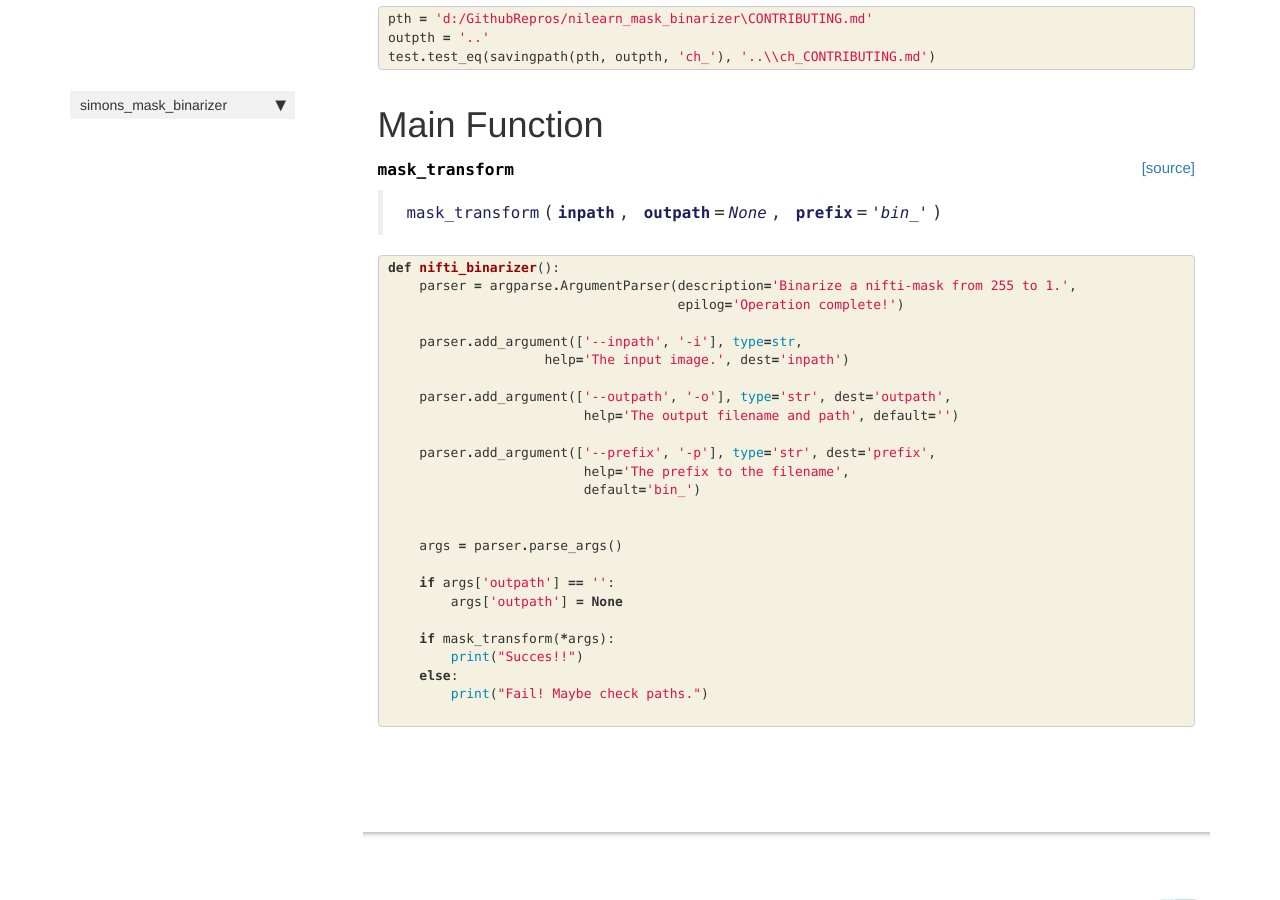
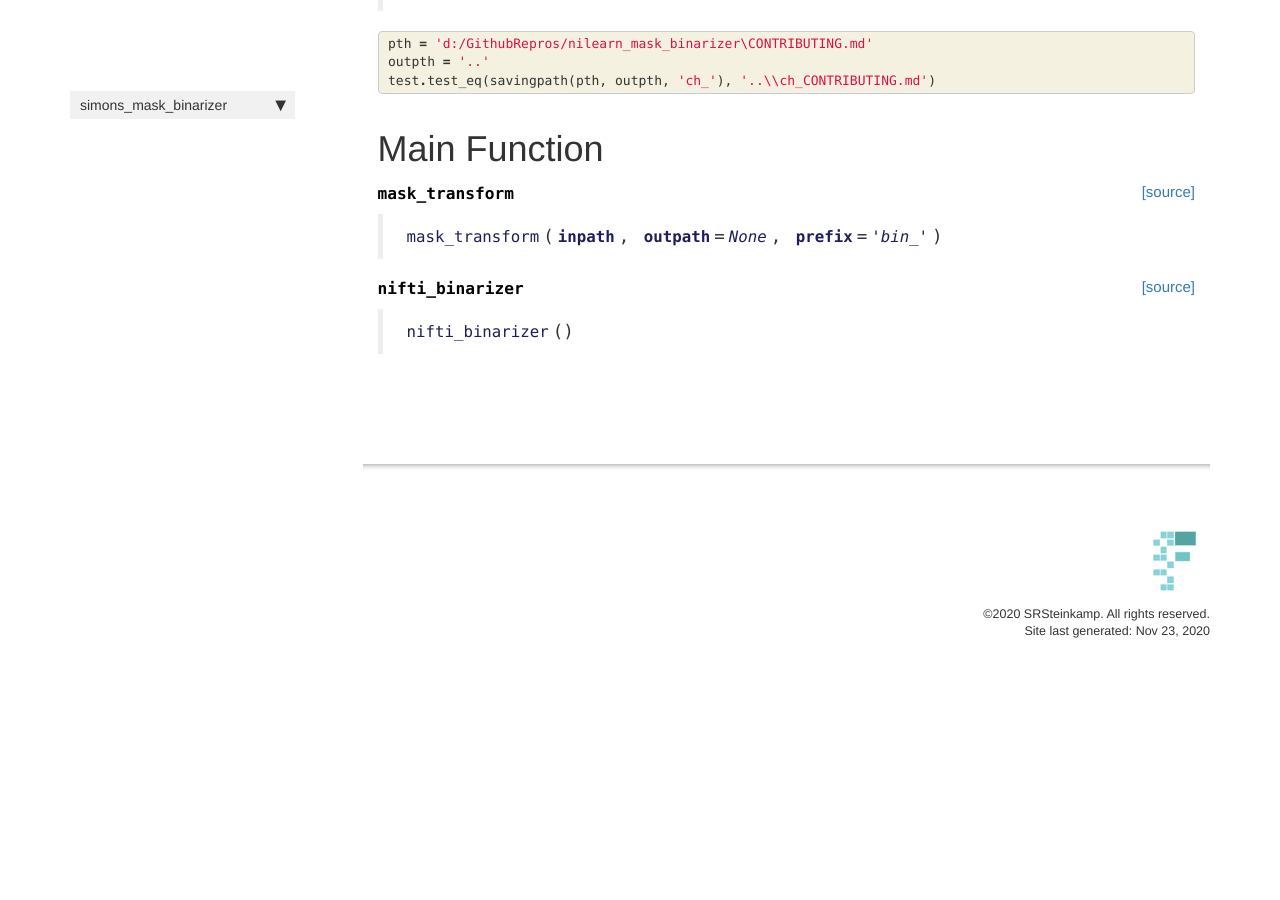
Before and after one commit to SRSteinkamp/simons_mask_binarizer, a Jekyll site: the page built from docs/mask_transform.html, in a window 1280 px wide and 900 px high, scrolled down 1628 px. Built offline with Jekyll 4.4.1, drawn with Linux system fonts in a browser that asks for light colours; nearby versions of some CDN libraries; comment, search, counter and statistics services are not loaded; after the commit the page ends 2319 px from its top, so only the background shows below that.

Commit message:
changed docs

```diff
--- a/docs/mask_transform.html
+++ b/docs/mask_transform.html
@@ -53,7 +53,7 @@ nb_path: "00_mask_transform.ipynb"
 
 
 <div class="output_markdown rendered_html output_subarea ">
-<h4 id="binarize_mask" class="doc_header"><code>binarize_mask</code><a href="https://github.com/SRSteinkamp/nilearn_mask_binarizer/tree/master/nilearn_mask_binarizer/mask_transform.py#L15" class="source_link" style="float:right">[source]</a></h4><blockquote><p><code>binarize_mask</code>(<strong><code>input_image</code></strong>)</p>
+<h4 id="binarize_mask" class="doc_header"><code>binarize_mask</code><a href="https://github.com/SRSteinkamp/simons_mask_binarizer/tree/master/simons_mask_binarizer/mask_transform.py#L15" class="source_link" style="float:right">[source]</a></h4><blockquote><p><code>binarize_mask</code>(<strong><code>input_image</code></strong>)</p>
 </blockquote>
 
 </div>
@@ -103,7 +103,7 @@ nb_path: "00_mask_transform.ipynb"
 
 
 <div class="output_markdown rendered_html output_subarea ">
-<h4 id="data_loader" class="doc_header"><code>data_loader</code><a href="https://github.com/SRSteinkamp/nilearn_mask_binarizer/tree/master/nilearn_mask_binarizer/mask_transform.py#L21" class="source_link" style="float:right">[source]</a></h4><blockquote><p><code>data_loader</code>(<strong><code>inpath</code></strong>)</p>
+<h4 id="data_loader" class="doc_header"><code>data_loader</code><a href="https://github.com/SRSteinkamp/simons_mask_binarizer/tree/master/simons_mask_binarizer/mask_transform.py#L21" class="source_link" style="float:right">[source]</a></h4><blockquote><p><code>data_loader</code>(<strong><code>inpath</code></strong>)</p>
 </blockquote>
 
 </div>
@@ -134,7 +134,7 @@ nb_path: "00_mask_transform.ipynb"
 
 
 <div class="output_markdown rendered_html output_subarea ">
-<h4 id="data_saver" class="doc_header"><code>data_saver</code><a href="https://github.com/SRSteinkamp/nilearn_mask_binarizer/tree/master/nilearn_mask_binarizer/mask_transform.py#L25" class="source_link" style="float:right">[source]</a></h4><blockquote><p><code>data_saver</code>(<strong><code>nifti</code></strong>, <strong><code>outpath</code></strong>)</p>
+<h4 id="data_saver" class="doc_header"><code>data_saver</code><a href="https://github.com/SRSteinkamp/simons_mask_binarizer/tree/master/simons_mask_binarizer/mask_transform.py#L25" class="source_link" style="float:right">[source]</a></h4><blockquote><p><code>data_saver</code>(<strong><code>nifti</code></strong>, <strong><code>outpath</code></strong>)</p>
 </blockquote>
 
 </div>
@@ -172,7 +172,7 @@ nb_path: "00_mask_transform.ipynb"
 
 
 <div class="output_markdown rendered_html output_subarea ">
-<h4 id="outpath_from_inpath" class="doc_header"><code>outpath_from_inpath</code><a href="https://github.com/SRSteinkamp/nilearn_mask_binarizer/tree/master/nilearn_mask_binarizer/mask_transform.py#L33" class="source_link" style="float:right">[source]</a></h4><blockquote><p><code>outpath_from_inpath</code>(<strong><code>inpath</code></strong>)</p>
+<h4 id="outpath_from_inpath" class="doc_header"><code>outpath_from_inpath</code><a href="https://github.com/SRSteinkamp/simons_mask_binarizer/tree/master/simons_mask_binarizer/mask_transform.py#L33" class="source_link" style="float:right">[source]</a></h4><blockquote><p><code>outpath_from_inpath</code>(<strong><code>inpath</code></strong>)</p>
 </blockquote>
 
 </div>
@@ -203,7 +203,7 @@ nb_path: "00_mask_transform.ipynb"
 
 
 <div class="output_markdown rendered_html output_subarea ">
-<h4 id="check_outpath" class="doc_header"><code>check_outpath</code><a href="https://github.com/SRSteinkamp/nilearn_mask_binarizer/tree/master/nilearn_mask_binarizer/mask_transform.py#L38" class="source_link" style="float:right">[source]</a></h4><blockquote><p><code>check_outpath</code>(<strong><code>outpath</code></strong>)</p>
+<h4 id="check_outpath" class="doc_header"><code>check_outpath</code><a href="https://github.com/SRSteinkamp/simons_mask_binarizer/tree/master/simons_mask_binarizer/mask_transform.py#L38" class="source_link" style="float:right">[source]</a></h4><blockquote><p><code>check_outpath</code>(<strong><code>outpath</code></strong>)</p>
 </blockquote>
 
 </div>
@@ -234,7 +234,7 @@ nb_path: "00_mask_transform.ipynb"
 
 
 <div class="output_markdown rendered_html output_subarea ">
-<h4 id="create_outpath" class="doc_header"><code>create_outpath</code><a href="https://github.com/SRSteinkamp/nilearn_mask_binarizer/tree/master/nilearn_mask_binarizer/mask_transform.py#L45" class="source_link" style="float:right">[source]</a></h4><blockquote><p><code>create_outpath</code>(<strong><code>imagename</code></strong>, <strong><code>outpath</code></strong>, <strong><code>prefix</code></strong>)</p>
+<h4 id="create_outpath" class="doc_header"><code>create_outpath</code><a href="https://github.com/SRSteinkamp/simons_mask_binarizer/tree/master/simons_mask_binarizer/mask_transform.py#L45" class="source_link" style="float:right">[source]</a></h4><blockquote><p><code>create_outpath</code>(<strong><code>imagename</code></strong>, <strong><code>outpath</code></strong>, <strong><code>prefix</code></strong>)</p>
 </blockquote>
 
 </div>
@@ -290,7 +290,7 @@ nb_path: "00_mask_transform.ipynb"
 
 
 <div class="output_markdown rendered_html output_subarea ">
-<h4 id="savingpath" class="doc_header"><code>savingpath</code><a href="https://github.com/SRSteinkamp/nilearn_mask_binarizer/tree/master/nilearn_mask_binarizer/mask_transform.py#L53" class="source_link" style="float:right">[source]</a></h4><blockquote><p><code>savingpath</code>(<strong><code>inpath</code></strong>, <strong><code>outpath</code></strong>=<em><code>None</code></em>, <strong><code>prefix</code></strong>=<em><code>'bin_'</code></em>)</p>
+<h4 id="savingpath" class="doc_header"><code>savingpath</code><a href="https://github.com/SRSteinkamp/simons_mask_binarizer/tree/master/simons_mask_binarizer/mask_transform.py#L53" class="source_link" style="float:right">[source]</a></h4><blockquote><p><code>savingpath</code>(<strong><code>inpath</code></strong>, <strong><code>outpath</code></strong>=<em><code>None</code></em>, <strong><code>prefix</code></strong>=<em><code>'bin_'</code></em>)</p>
 </blockquote>
 
 </div>
@@ -346,7 +346,7 @@ nb_path: "00_mask_transform.ipynb"
 
 
 <div class="output_markdown rendered_html output_subarea ">
-<h4 id="mask_transform" class="doc_header"><code>mask_transform</code><a href="https://github.com/SRSteinkamp/nilearn_mask_binarizer/tree/master/nilearn_mask_binarizer/mask_transform.py#L64" class="source_link" style="float:right">[source]</a></h4><blockquote><p><code>mask_transform</code>(<strong><code>inpath</code></strong>, <strong><code>outpath</code></strong>=<em><code>None</code></em>, <strong><code>prefix</code></strong>=<em><code>'bin_'</code></em>)</p>
+<h4 id="mask_transform" class="doc_header"><code>mask_transform</code><a href="https://github.com/SRSteinkamp/simons_mask_binarizer/tree/master/simons_mask_binarizer/mask_transform.py#L64" class="source_link" style="float:right">[source]</a></h4><blockquote><p><code>mask_transform</code>(<strong><code>inpath</code></strong>, <strong><code>outpath</code></strong>=<em><code>None</code></em>, <strong><code>prefix</code></strong>=<em><code>'bin_'</code></em>)</p>
 </blockquote>
 
 </div>
@@ -369,42 +369,32 @@ nb_path: "00_mask_transform.ipynb"
     {% raw %}
 
 <div class="cell border-box-sizing code_cell rendered">
-<div class="input">
 
-<div class="inner_cell">
-    <div class="input_area">
-<div class=" highlight hl-ipython3"><pre><span></span><span class="k">def</span> <span class="nf">nifti_binarizer</span><span class="p">():</span>
-    <span class="n">parser</span> <span class="o">=</span> <span class="n">argparse</span><span class="o">.</span><span class="n">ArgumentParser</span><span class="p">(</span><span class="n">description</span><span class="o">=</span><span class="s1">&#39;Binarize a nifti-mask from 255 to 1.&#39;</span><span class="p">,</span>
-                                     <span class="n">epilog</span><span class="o">=</span><span class="s1">&#39;Operation complete!&#39;</span><span class="p">)</span>
+<div class="output_wrapper">
+<div class="output">
 
-    <span class="n">parser</span><span class="o">.</span><span class="n">add_argument</span><span class="p">([</span><span class="s1">&#39;--inpath&#39;</span><span class="p">,</span> <span class="s1">&#39;-i&#39;</span><span class="p">],</span> <span class="nb">type</span><span class="o">=</span><span class="nb">str</span><span class="p">,</span>
-                    <span class="n">help</span><span class="o">=</span><span class="s1">&#39;The input image.&#39;</span><span class="p">,</span> <span class="n">dest</span><span class="o">=</span><span class="s1">&#39;inpath&#39;</span><span class="p">)</span>
-
-    <span class="n">parser</span><span class="o">.</span><span class="n">add_argument</span><span class="p">([</span><span class="s1">&#39;--outpath&#39;</span><span class="p">,</span> <span class="s1">&#39;-o&#39;</span><span class="p">],</span> <span class="nb">type</span><span class="o">=</span><span class="s1">&#39;str&#39;</span><span class="p">,</span> <span class="n">dest</span><span class="o">=</span><span class="s1">&#39;outpath&#39;</span><span class="p">,</span>
-                         <span class="n">help</span><span class="o">=</span><span class="s1">&#39;The output filename and path&#39;</span><span class="p">,</span> <span class="n">default</span><span class="o">=</span><span class="s1">&#39;&#39;</span><span class="p">)</span>
-
-    <span class="n">parser</span><span class="o">.</span><span class="n">add_argument</span><span class="p">([</span><span class="s1">&#39;--prefix&#39;</span><span class="p">,</span> <span class="s1">&#39;-p&#39;</span><span class="p">],</span> <span class="nb">type</span><span class="o">=</span><span class="s1">&#39;str&#39;</span><span class="p">,</span> <span class="n">dest</span><span class="o">=</span><span class="s1">&#39;prefix&#39;</span><span class="p">,</span>
-                         <span class="n">help</span><span class="o">=</span><span class="s1">&#39;The prefix to the filename&#39;</span><span class="p">,</span>
-                         <span class="n">default</span><span class="o">=</span><span class="s1">&#39;bin_&#39;</span><span class="p">)</span>
+<div class="output_area">
 
 
-    <span class="n">args</span> <span class="o">=</span> <span class="n">parser</span><span class="o">.</span><span class="n">parse_args</span><span class="p">()</span>
+<div class="output_markdown rendered_html output_subarea ">
+<h4 id="nifti_binarizer" class="doc_header"><code>nifti_binarizer</code><a href="https://github.com/SRSteinkamp/simons_mask_binarizer/tree/master/simons_mask_binarizer/mask_transform.py#L78" class="source_link" style="float:right">[source]</a></h4><blockquote><p><code>nifti_binarizer</code>()</p>
+</blockquote>
 
-    <span class="k">if</span> <span class="n">args</span><span class="p">[</span><span class="s1">&#39;outpath&#39;</span><span class="p">]</span> <span class="o">==</span> <span class="s1">&#39;&#39;</span><span class="p">:</span>
-        <span class="n">args</span><span class="p">[</span><span class="s1">&#39;outpath&#39;</span><span class="p">]</span> <span class="o">=</span> <span class="kc">None</span>
+</div>
 
-    <span class="k">if</span> <span class="n">mask_transform</span><span class="p">(</span><span class="o">*</span><span class="n">args</span><span class="p">):</span>
-        <span class="nb">print</span><span class="p">(</span><span class="s2">&quot;Succes!!&quot;</span><span class="p">)</span>
-    <span class="k">else</span><span class="p">:</span>
-        <span class="nb">print</span><span class="p">(</span><span class="s2">&quot;Fail! Maybe check paths.&quot;</span><span class="p">)</span>
+</div>
 
-</pre></div>
-
-    </div>
 </div>
 </div>
 
 </div>
     {% endraw %}
 
+    {% raw %}
+
+<div class="cell border-box-sizing code_cell rendered">
+
 </div>
+    {% endraw %}
+
+</div>
```
